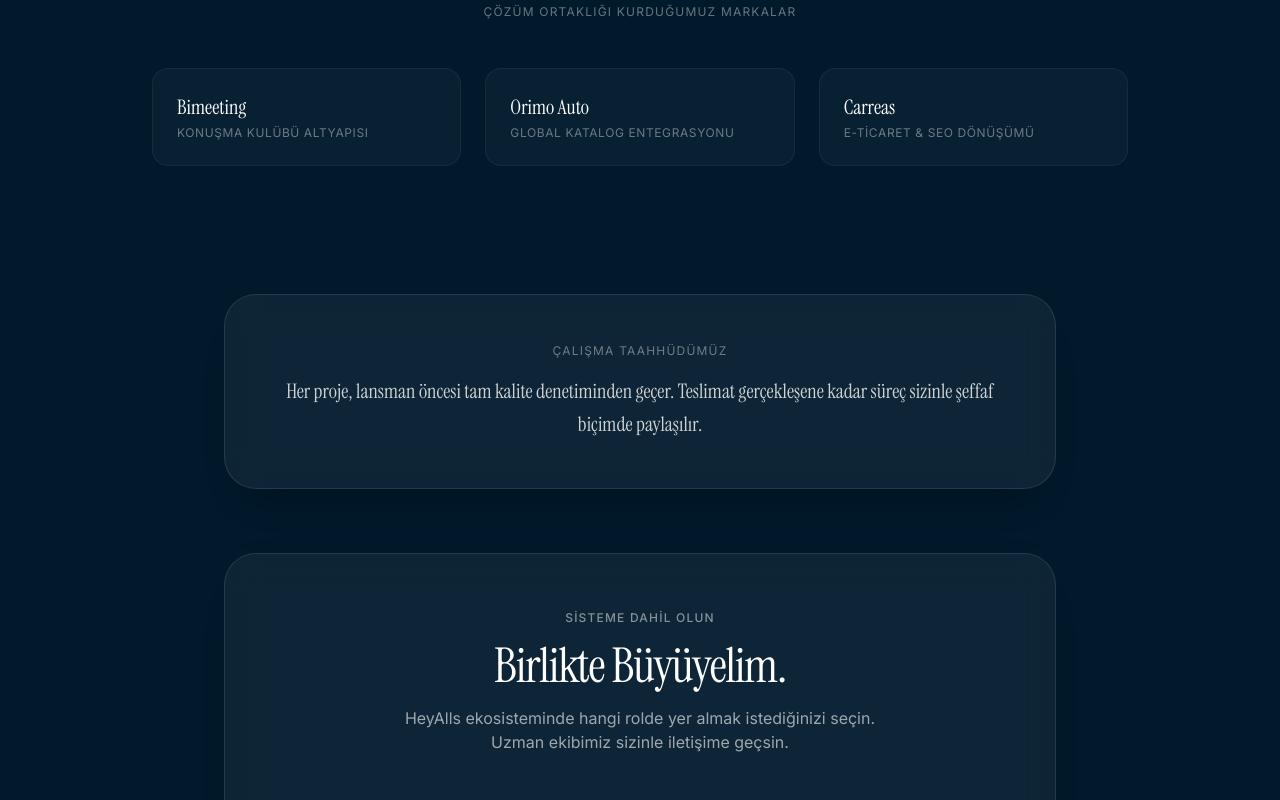
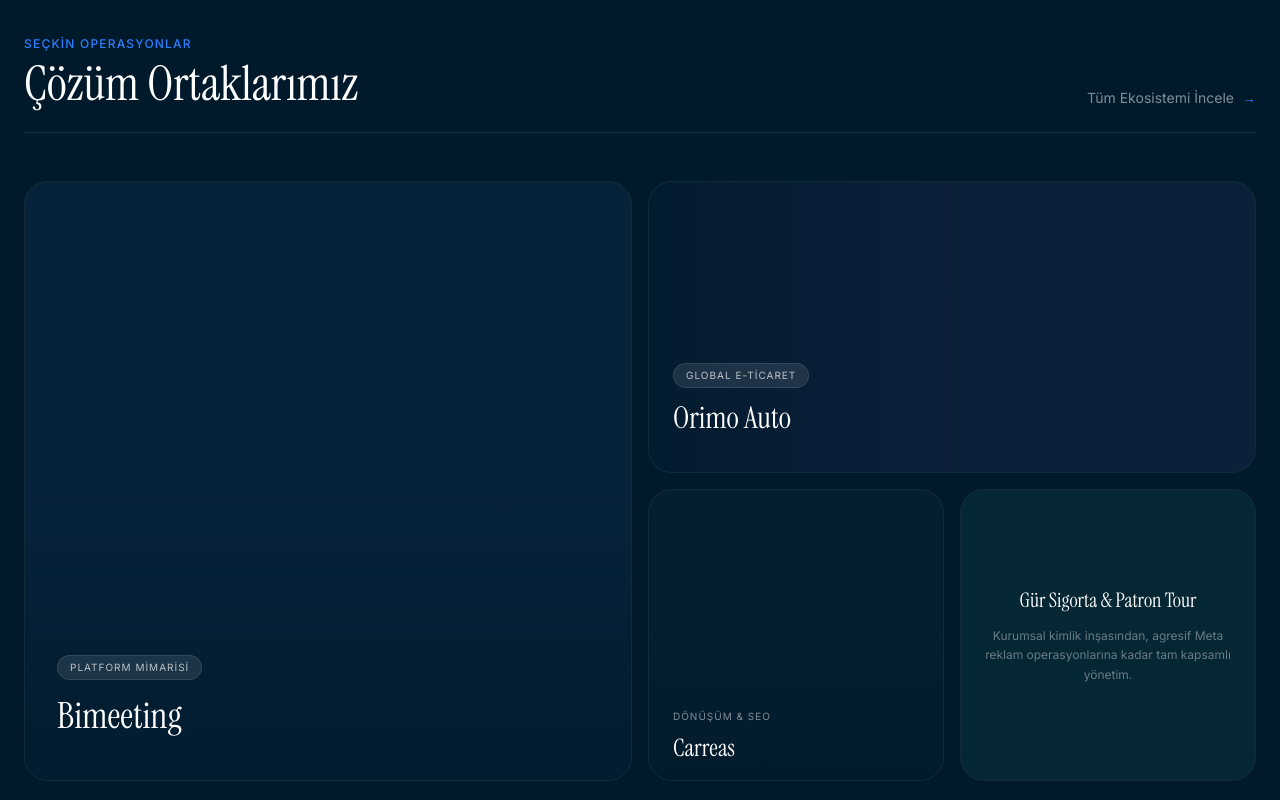
Before and after one commit to eralp3/heyalls-website, a React (Vite) app: page / in a window 1280 px wide. Shown: the part 980-1780 px from the top of the page. Built offline with nearby package versions, Linux system fonts and the light colour scheme; no server answers.

Commit message:
feat: grid güncelleme

```diff
--- a/src/pages/Home.tsx
+++ b/src/pages/Home.tsx
@@ -99,25 +99,64 @@ export default function Home() {
             <p className="text-white/50 text-xs tracking-widest uppercase">Merkez, Uçtan Uca Yönetim</p>
           </div>
         </div>
+      </section>
 
-        {/* Referanslar Bölümü */}
-        <div className="mt-16 w-full">
-          <p className="text-white/40 text-xs tracking-widest uppercase mb-12 text-center">Çözüm Ortaklığı Kurduğumuz Markalar</p>
-          <div className="grid grid-cols-1 md:grid-cols-3 gap-6 max-w-5xl mx-auto">
-            {[
-              { name: 'Bimeeting', desc: 'Konuşma Kulübü Altyapısı' },
-              { name: 'Orimo Auto', desc: 'Global Katalog Entegrasyonu' },
-              { name: 'Carreas', desc: 'E-Ticaret & SEO Dönüşümü' }
-            ].map((ref) => (
-              <Link
-                key={ref.name}
-                to="/calismalarimiz"
-                className="group p-6 rounded-2xl bg-white/[0.03] border border-white/5 hover:border-white/20 transition-all duration-500 cursor-pointer block text-left"
-              >
-                <h3 className="text-xl text-white font-medium mb-1 transition-colors group-hover:text-blue-400" style={displayFont}>{ref.name}</h3>
-                <p className="text-white/40 text-xs tracking-wider uppercase">{ref.desc}</p>
-              </Link>
-            ))}
+      {/* BIG AGENCY - BENTO GRID VİTRİNİ */}
+      <section className="relative z-10 w-full pb-20 mt-12">
+        <div className="w-full max-w-7xl mx-auto px-6">
+          <div className="flex flex-col md:flex-row justify-between items-end mb-12 border-b border-white/10 pb-6">
+            <div>
+              <span className="text-blue-500 text-xs tracking-widest uppercase mb-2 block font-medium">Seçkin Operasyonlar</span>
+              <h2 className="text-4xl md:text-5xl text-white font-normal" style={displayFont}>Çözüm Ortaklarımız</h2>
+            </div>
+            <Link to="/calismalarimiz" className="text-white/50 hover:text-white text-sm transition-colors flex items-center gap-2 pb-2 md:pb-0">
+              Tüm Ekosistemi İncele <span className="text-blue-500">→</span>
+            </Link>
+          </div>
+
+          {/* Bento Grid Yapısı */}
+          <div className="grid grid-cols-1 md:grid-cols-4 md:grid-rows-2 gap-4 md:h-[600px]">
+
+            {/* Büyük Kart - Bimeeting */}
+            <Link to="/calismalarimiz" className="group relative col-span-1 md:col-span-2 md:row-span-2 rounded-3xl overflow-hidden bg-white/[0.02] border border-white/5 hover:border-white/20 transition-all duration-700 block">
+              <div className="absolute inset-0 bg-gradient-to-t from-[#001a2c] via-transparent to-transparent z-10 opacity-80 group-hover:opacity-60 transition-opacity duration-500" />
+              <div className="absolute inset-0 bg-blue-500/5 group-hover:bg-blue-500/10 transition-colors duration-500" />
+              <div className="absolute bottom-0 left-0 p-8 z-20 w-full transform translate-y-4 group-hover:translate-y-0 transition-transform duration-500">
+                <span className="px-3 py-1 bg-white/10 backdrop-blur-md rounded-full text-[10px] text-white/70 uppercase tracking-widest border border-white/10 mb-4 inline-block">Platform Mimarisi</span>
+                <h3 className="text-4xl text-white mb-2" style={displayFont}>Bimeeting</h3>
+                <p className="text-white/50 text-sm opacity-0 group-hover:opacity-100 transition-opacity duration-500 delay-100">Modern dil öğrenim vizyonu ve topluluk yönetimi altyapısı.</p>
+              </div>
+            </Link>
+
+            {/* Orta Kart - Orimo Auto */}
+            <Link to="/calismalarimiz" className="group relative col-span-1 md:col-span-2 md:row-span-1 rounded-3xl overflow-hidden bg-white/[0.02] border border-white/5 hover:border-white/20 transition-all duration-700 block min-h-[250px]">
+              <div className="absolute inset-0 bg-gradient-to-r from-[#001a2c] via-transparent to-transparent z-10 opacity-80" />
+              <div className="absolute inset-0 bg-purple-500/5 group-hover:bg-purple-500/10 transition-colors duration-500" />
+              <div className="absolute bottom-0 left-0 p-6 z-20 w-full transform translate-y-2 group-hover:translate-y-0 transition-transform duration-500">
+                <span className="px-3 py-1 bg-white/10 backdrop-blur-md rounded-full text-[10px] text-white/70 uppercase tracking-widest border border-white/10 mb-3 inline-block">Global E-Ticaret</span>
+                <h3 className="text-3xl text-white mb-1" style={displayFont}>Orimo Auto</h3>
+                <p className="text-white/50 text-xs opacity-0 group-hover:opacity-100 transition-opacity duration-500 delay-100">Avrupa pazarı için katalog ve veri entegrasyonu.</p>
+              </div>
+            </Link>
+
+            {/* Küçük Kart 1 - Carreas */}
+            <Link to="/calismalarimiz" className="group relative col-span-1 md:col-span-1 md:row-span-1 rounded-3xl overflow-hidden bg-white/[0.02] border border-white/5 hover:border-white/20 transition-all duration-700 block min-h-[250px]">
+              <div className="absolute inset-0 bg-gradient-to-t from-[#001a2c] via-transparent to-transparent z-10 opacity-80" />
+              <div className="absolute bottom-0 left-0 p-6 z-20 w-full transform translate-y-2 group-hover:translate-y-0 transition-transform duration-500">
+                <span className="text-[10px] text-white/50 uppercase tracking-widest mb-2 block">Dönüşüm & SEO</span>
+                <h3 className="text-2xl text-white" style={displayFont}>Carreas</h3>
+              </div>
+            </Link>
+
+            {/* Küçük Kart 2 - Çoklu Disiplin */}
+            <div className="group relative col-span-1 md:col-span-1 md:row-span-1 rounded-3xl overflow-hidden bg-white/[0.02] border border-white/5 hover:border-white/20 transition-all duration-700 flex flex-col justify-center items-center text-center p-6 min-h-[250px] cursor-default">
+              <div className="absolute inset-0 bg-emerald-500/5 group-hover:bg-emerald-500/10 transition-colors duration-500" />
+              <div className="relative z-20">
+                <h3 className="text-xl text-white mb-3" style={displayFont}>Gür Sigorta & Patron Tour</h3>
+                <p className="text-white/40 text-xs leading-relaxed">Kurumsal kimlik inşasından, agresif Meta reklam operasyonlarına kadar tam kapsamlı yönetim.</p>
+              </div>
+            </div>
+
           </div>
         </div>
       </section>
```
